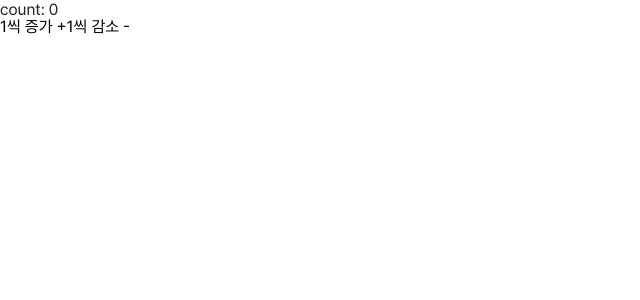
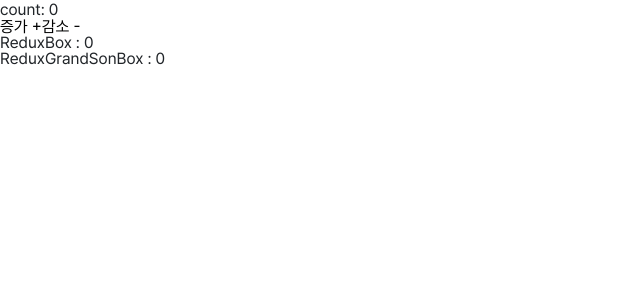
Before and after one commit to kwak0630/react-study-v3, a React (Vite) app: page /react-study-v3/ReduxCount in a window 1280 px wide. Shown: the top 300 px of the page, without its empty margins (0-640 px from the left). Built offline with nearby package versions, Linux system fonts and the light colour scheme.

Commit message:
redux useSeletor/payload 추가

```diff
--- a/src/ReduxCount.jsx
+++ b/src/ReduxCount.jsx
@@ -1,5 +1,6 @@
 import React, { useState } from 'react'
 import { useDispatch, useSelector } from 'react-redux';
+import ReduxBox from './component/ReduxBox';
 
 const ReduxCount = () => {
 
@@ -7,7 +8,7 @@ const ReduxCount = () => {
   const dispatch = useDispatch();
 
   const increase = () => {
-    dispatch({ type: "INCREMENT"})
+    dispatch({ type: "INCREMENT", payload: {num : 5}}) // payload는 필요한 값! (함수의 매개변수 같은 개념)
   }
   const decreaase = () => {
     dispatch({ type: "DECREMENT"})
@@ -16,8 +17,10 @@ const ReduxCount = () => {
   return (
     <div className='zustand-wrap'>
       <h1>count: {count}</h1>
-      <button onClick={increase}>1씩 증가 +</button>
-      <button onClick={decreaase}>1씩 감소 -</button>
+      <button onClick={increase}>증가 +</button>
+      <button onClick={decreaase}>감소 -</button>
+
+      <ReduxBox />
     </div>
   )
 }
--- /dev/null
+++ b/src/component/ReduxBox.jsx
@@ -0,0 +1,16 @@
+import React from 'react'
+import { useSelector } from 'react-redux';
+import ReduxGrandSonBox from './ReduxGrandSonBox';
+
+const ReduxBox = () => {
+
+  let count = useSelector(state => state.count)
+  return (
+    <div>ReduxBox : {count}
+
+    <ReduxGrandSonBox />
+    </div>
+  )
+}
+
+export default ReduxBox
--- /dev/null
+++ b/src/component/ReduxGrandSonBox.jsx
@@ -0,0 +1,13 @@
+import React from 'react'
+import { useSelector } from 'react-redux';
+
+
+const ReduxGrandSonBox = () => {
+
+  let count = useSelector(state => state.count)
+  return (
+    <div>ReduxGrandSonBox : {count} </div>
+  )
+}
+
+export default ReduxGrandSonBox
--- a/src/redux/reducer/reducer.jsx
+++ b/src/redux/reducer/reducer.jsx
@@ -20,7 +20,9 @@ function reducer(state = initialState, action) {
   // switch문 버전
   switch(action.type) {
     case "INCREMENT" :
-      return { ...state, count: state.count + 1}
+      // return { ...state, count: state.count + 1}
+      // payload로 받은 데이터 사용 (5씩 증가)
+      return { ...state, count: state.count + action.payload.num}
     case "DECREMENT" :
       return { ...state, count: state.count - 1}
     default :
```
